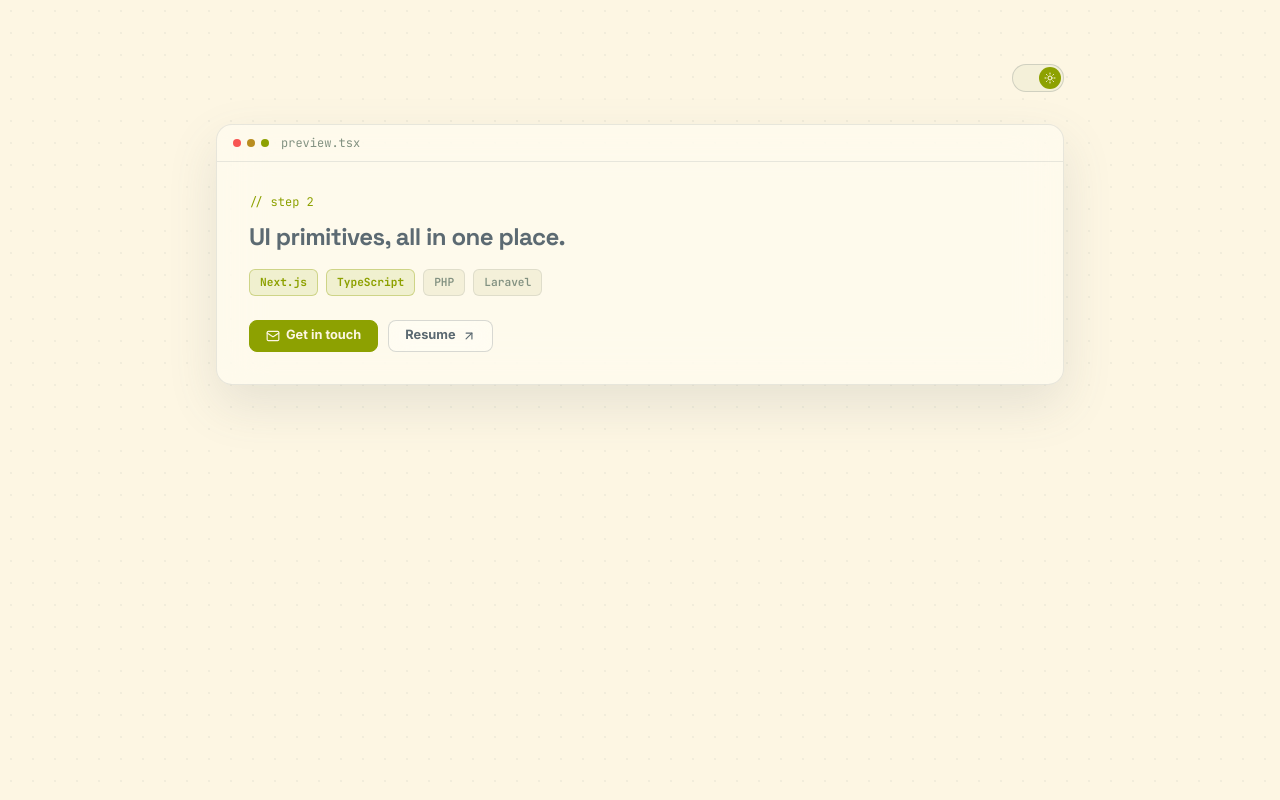
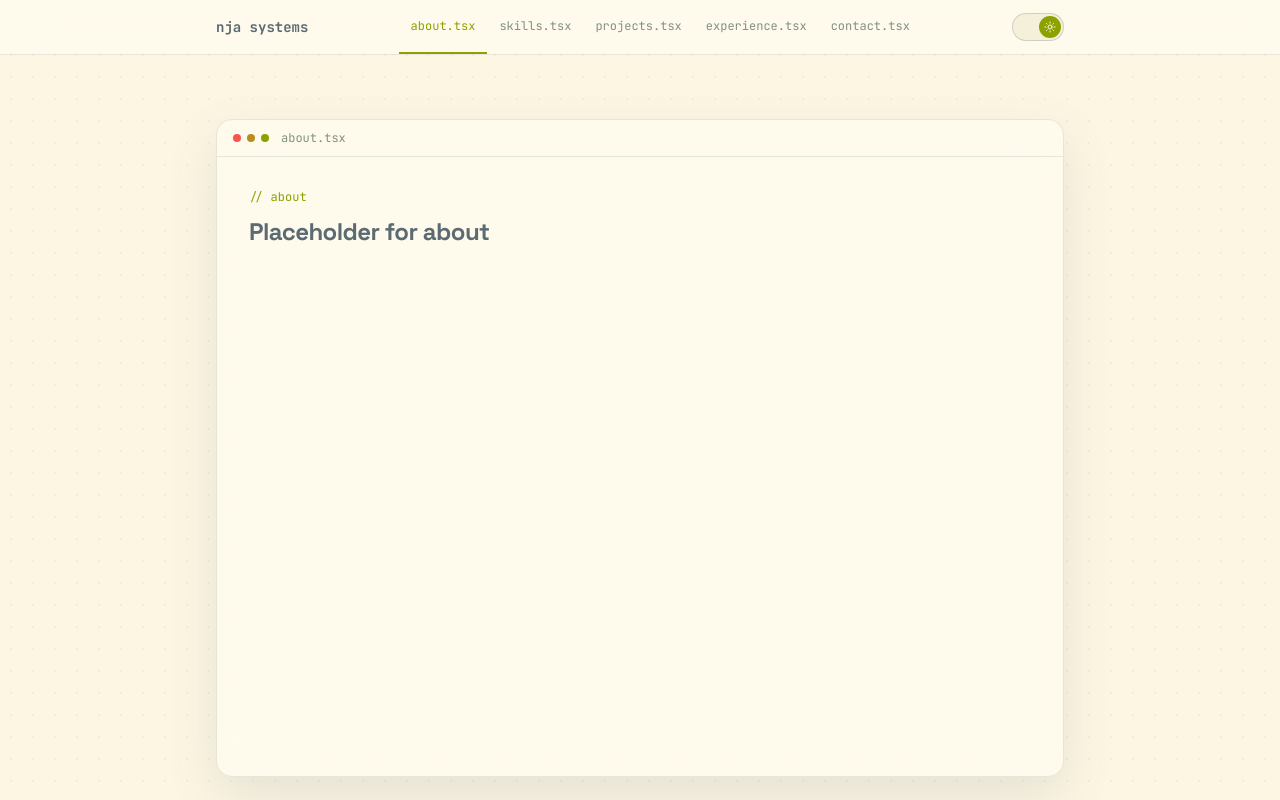
Before and after one commit to sgxtract/hushgrove, a Next.js app: page / in a window 1280 px wide. Shown: the top 800 px of the page. Built offline with nearby package versions, Linux system fonts and the light colour scheme.

Commit message:
feat(navbar): add editor-tab navbar with active section tracking (#1)

```diff
--- a/app/globals.css
+++ b/app/globals.css
@@ -88,3 +88,11 @@
     }
   }
 }
+
+@utility no-scrollbar {
+  scrollbar-width: none;
+
+  &::-webkit-scrollbar {
+    display: none;
+  }
+}
--- a/app/layout.tsx
+++ b/app/layout.tsx
@@ -2,6 +2,8 @@ import type { Metadata } from "next";
 import { Space_Grotesk, Inter, JetBrains_Mono } from "next/font/google";
 import { ThemeProvider } from "@/components/providers/ThemeProvider";
 import "./globals.css";
+
+import { siteConfig } from "@/data/site";
 
 const spaceGrotesk = Space_Grotesk({
   subsets: ["latin"],
@@ -22,9 +24,8 @@ const jetbrainsMono = JetBrains_Mono({
 });
 
 export const metadata: Metadata = {
-  title: "hushgrove — Your Name",
-  description:
-    "Portfolio of Your Name, a full stack developer building reliable web apps with Next.js, TypeScript, and PostgreSQL.",
+  title: `${siteConfig.name} — ${siteConfig.author}`,
+  description: siteConfig.description,
 };
 
 export default function RootLayout({
--- a/app/page.tsx
+++ b/app/page.tsx
@@ -1,44 +1,24 @@
-import { ArrowUpRight, Mail } from "lucide-react";
-import { Button } from "@/components/ui/Button";
+import { Navbar } from "@/components/layout/navbar/Navbar";
 import { SectionCard } from "@/components/ui/SectionCard";
-import { SkillChip } from "@/components/ui/SkillChip";
-import { ThemeToggle } from "@/components/ui/ThemeToggle";
+import { navLinks } from "@/data/navigation";
 
 export default function Home() {
   return (
-    <main className="py-16">
-      <div className="mx-auto mb-8 flex max-w-4xl justify-end px-6">
-        <ThemeToggle />
-      </div>
-
-      <SectionCard
-        id="preview"
-        filename="preview.tsx"
-        tag="step 2"
-        title="UI primitives, all in one place."
-      >
-        <div className="mb-6 flex flex-wrap gap-2">
-          <SkillChip name="Next.js" variant="primary" />
-          <SkillChip name="TypeScript" variant="primary" />
-          <SkillChip name="PHP" />
-          <SkillChip name="Laravel" />
-        </div>
-
-        <div className="flex flex-wrap gap-2.5">
-          <Button href="#preview" icon={Mail}>
-            Get in touch
-          </Button>
-          <Button
-            href="https://github.com"
-            external
-            variant="ghost"
-            icon={ArrowUpRight}
-            iconPosition="end"
+    <>
+      <Navbar />
+      <main className="pt-16">
+        {navLinks.map(({ id, label }) => (
+          <SectionCard
+            key={id}
+            id={id}
+            filename={label}
+            tag={id}
+            title={`Placeholder for ${id}`}
           >
-            Resume
-          </Button>
-        </div>
-      </SectionCard>
-    </main>
+            <div className="h-[60vh]" />
+          </SectionCard>
+        ))}
+      </main>
+    </>
   );
 }
--- /dev/null
+++ b/components/layout/navbar/Brand.tsx
@@ -0,0 +1,17 @@
+import { WindowDots } from "@/components/ui/WindowDots";
+import { siteConfig } from "@/data/site";
+
+export function Brand() {
+  return (
+    <a
+      href="#"
+      className="flex items-center gap-3 rounded-sm focus-visible:outline-2 focus-visible:outline-offset-4 focus-visible:outline-green"
+    >
+      <span className="font-mono text-sm font-bold">
+        {siteConfig.handle}
+        {/* <span className="text-green"> - </span> */}
+        {/* {siteConfig.name} */}
+      </span>
+    </a>
+  );
+}
--- /dev/null
+++ b/components/layout/navbar/NavTabs.tsx
@@ -0,0 +1,38 @@
+"use client";
+
+import { navLinks } from "@/data/navigation";
+import { useActiveSection } from "@/hooks/useActiveSection";
+import { cn } from "@/lib/utils";
+
+const sectionIds = navLinks.map((link) => link.id);
+
+export function NavTabs({ className }: { className?: string }) {
+  const activeId = useActiveSection(sectionIds);
+
+  return (
+    <ul className={cn("no-scrollbar flex overflow-x-auto", className)}>
+      {navLinks.map(({ id, label }) => {
+        const isActive = activeId === id;
+
+        return (
+          <li key={id} className="shrink-0">
+            <a
+              href={`#${id}`}
+              aria-current={isActive ? "location" : undefined}
+              className={cn(
+                "flex h-full items-center border-b-2 px-3 font-mono text-xs transition-colors duration-200",
+                "hover:border-green/50 hover:bg-surface hover:text-green",
+                "focus-visible:outline-2 focus-visible:-outline-offset-2 focus-visible:outline-green",
+                isActive
+                  ? "border-green text-green"
+                  : "border-transparent text-muted",
+              )}
+            >
+              {label}
+            </a>
+          </li>
+        );
+      })}
+    </ul>
+  );
+}
--- /dev/null
+++ b/components/layout/navbar/Navbar.tsx
@@ -0,0 +1,24 @@
+import { ThemeToggle } from "@/components/ui/ThemeToggle";
+import { Brand } from "./Brand";
+import { NavTabs } from "./NavTabs";
+
+export function Navbar() {
+  return (
+    <header className="sticky top-0 z-50 border-b border-line bg-card backdrop-blur-xl">
+      <nav
+        aria-label="Main"
+        className="mx-auto flex max-w-4xl flex-wrap items-center justify-between px-6 lg:h-[54px] lg:flex-nowrap"
+      >
+        <div className="order-1 flex h-12 items-center lg:h-auto">
+          <Brand />
+        </div>
+
+        <div className="order-2 lg:order-3">
+          <ThemeToggle />
+        </div>
+
+        <NavTabs className="order-3 h-10 w-full border-t border-line lg:order-2 lg:h-auto lg:w-auto lg:self-stretch lg:border-t-0" />
+      </nav>
+    </header>
+  );
+}
--- a/components/ui/SectionCard.tsx
+++ b/components/ui/SectionCard.tsx
@@ -23,7 +23,7 @@ export function SectionCard({
     <section
       id={id}
       aria-labelledby={titleId}
-      className="relative z-10 mx-auto max-w-4xl scroll-mt-20 px-6 pb-16"
+      className="relative z-10 mx-auto max-w-4xl scroll-mt-28 lg:scroll-mt-20 px-6 pb-16"
     >
       <GlassCard>
         <WindowBar filename={filename} />
--- /dev/null
+++ b/data/navigation.ts
@@ -0,0 +1,9 @@
+import type { NavLink } from "@/types";
+
+export const navLinks: NavLink[] = [
+  { id: "about", label: "about.tsx" },
+  { id: "skills", label: "skills.tsx" },
+  { id: "projects", label: "projects.tsx" },
+  { id: "experience", label: "experience.tsx" },
+  { id: "contact", label: "contact.tsx" },
+];
--- /dev/null
+++ b/data/site.ts
@@ -0,0 +1,7 @@
+export const siteConfig = {
+//   name: "nja systems",
+  handle: "nja systems",
+  author: "Nestor Jr Agnis",
+  description:
+    "Portfolio of Your Name, a full stack developer building reliable web apps with Next.js, TypeScript, and PostgreSQL.",
+} as const;
--- /dev/null
+++ b/hooks/useActiveSection.ts
@@ -0,0 +1,29 @@
+"use client";
+
+import { useEffect, useState } from "react";
+
+export function useActiveSection(ids: string[]) {
+  const [activeId, setActiveId] = useState<string | null>(null);
+
+  useEffect(() => {
+    const elements = ids
+      .map((id) => document.getElementById(id))
+      .filter((el): el is HTMLElement => el !== null);
+
+    if (elements.length === 0) return;
+
+    const observer = new IntersectionObserver(
+      (entries) => {
+        for (const entry of entries) {
+          if (entry.isIntersecting) setActiveId(entry.target.id);
+        }
+      },
+      { rootMargin: "-45% 0px -50% 0px" },
+    );
+
+    elements.forEach((el) => observer.observe(el));
+    return () => observer.disconnect();
+  }, [ids]);
+
+  return activeId;
+}
--- a/types/index.ts
+++ b/types/index.ts
@@ -38,3 +38,8 @@ export interface ExperienceItem {
   highlights: string[];
   tags: string[];
 }
+
+export interface NavLink {
+  id: string; // matches the section's id, e.g. "about"
+  label: string; // tab text, e.g. "about.tsx"
+}
```
